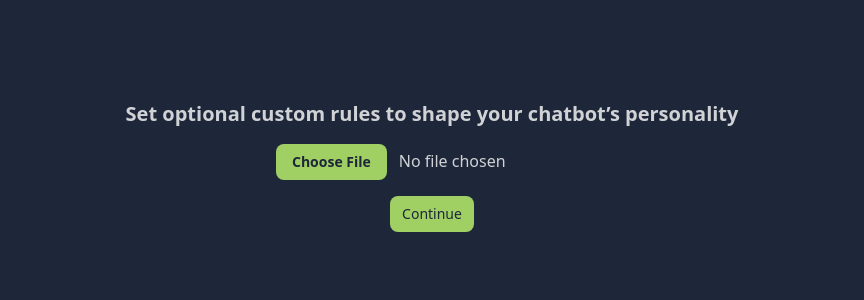
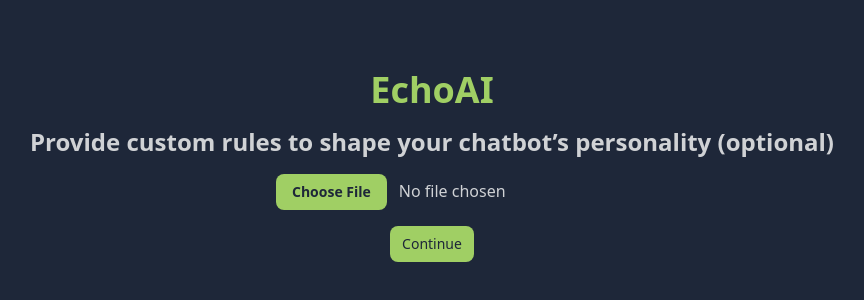
Before and after one commit to Shian90/AI_Chatbot, a React (Vite) app in the folder packages/client/: page / in a window 1280 px wide. Shown: the part 234-534 px from the top of the page, without its empty margins (208-1072 px from the left). Built offline with nearby package versions, Linux system fonts and the light colour scheme.

Commit message:
Better message to user.

```diff
--- a/packages/client/src/components/instruction/InputFile.tsx
+++ b/packages/client/src/components/instruction/InputFile.tsx
@@ -34,8 +34,9 @@ const InputFile = () => {
 
   return (
     <div className="h-screen flex flex-col gap-4 items-center justify-center">
-      <h2 className="text-message-color font-bold text-xl">
-        Set optional custom rules to shape your chatbot’s personality
+      <h1 className="text-control-color font-bold text-4xl">EchoAI</h1>
+      <h2 className="text-message-color font-bold text-2xl">
+        Provide custom rules to shape your chatbot’s personality (optional)
       </h2>
       <input
         accept=".md"
```
Also changed, not shown: 1 other file (tests, documents, lock files or other folders).
